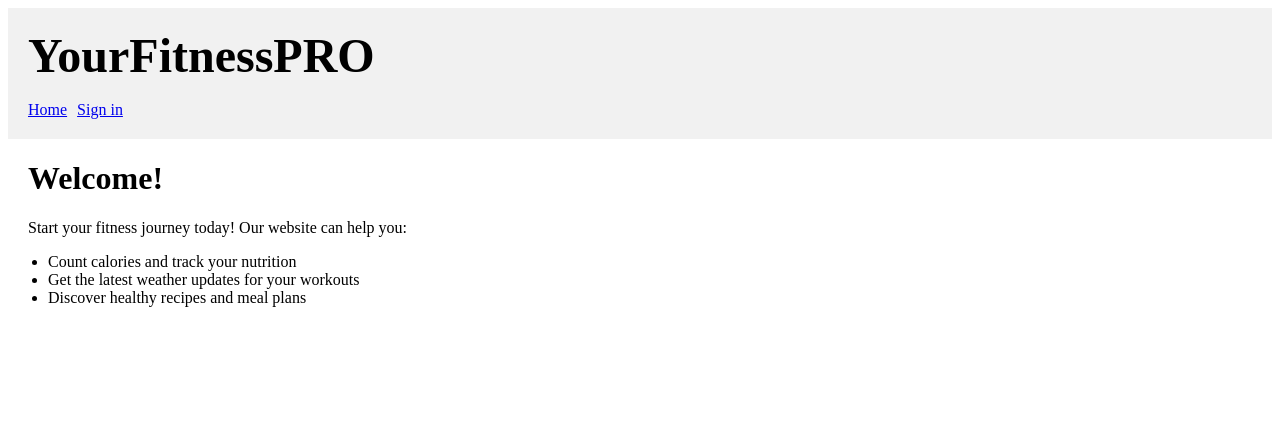
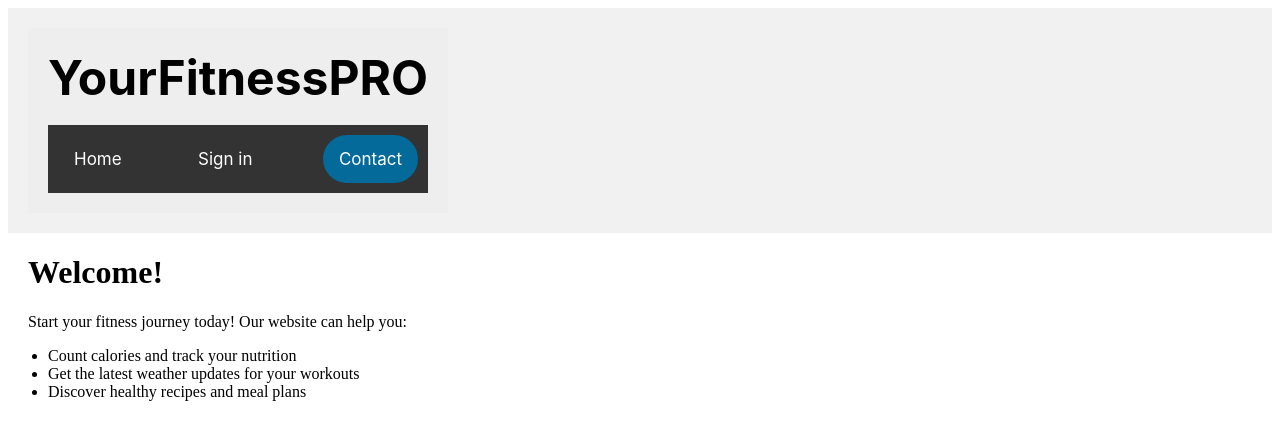
Before and after one commit to Isa-ac-hu/411-Project, a React (Create React App) app in the folder fitness/: page / in a window 1280 px wide. Shown: the top 440 px of the page. Built offline with nearby package versions, Linux system fonts and the light colour scheme; no server answers.

Commit message:
added CSS

```diff
--- a/fitness/src/App.css
+++ b/fitness/src/App.css
@@ -1,5 +1,5 @@
 .App {
-  text-align: center;
+  text-align: left;
 }
 
 .App-logo {
@@ -36,3 +36,76 @@
     transform: rotate(360deg);
   }
 }
+
+/*@font-face {*/
+/*  font-family: 'Inter';*/
+/*  src: url('/fitness/src/fonts/Inter-Regular.otf') format('truetype');*/
+/*  font-weight: normal;*/
+/*  font-style: normal;*/
+/*}*/
+nav {
+  overflow: hidden;
+  background-color: #333;
+}
+
+nav a {
+  float: left;
+  color: white;
+  text-align: center;
+  padding: 14px 16px;
+  text-decoration: none;
+  font-size: 17px;
+}
+
+nav a:hover {
+  background-color: #ddd;
+  color: black;
+}
+
+nav a.active {
+  background-color: #4CAF50;
+  color: white;
+}
+
+nav {
+  background-color: #333;
+  overflow: hidden;
+  padding: 10px;
+}
+
+nav ul {
+  list-style-type: none;
+  margin: 0;
+  padding: 0;
+  display: flex;
+  justify-content: space-between;
+  align-items: center;
+}
+
+nav li {
+  float: left;
+}
+
+nav li a {
+  font-family: Inter;
+  display: block;
+  color: white;
+  text-align: center;
+  padding: 14px 16px;
+  text-decoration: none;
+}
+
+nav li.contact {
+  border-radius: 50px;
+  background-color:#036a99;
+  padding: 0px;
+  margin-left: 10px;
+}
+
+nav li.contact:hover {
+  background-color: #ADD8E6;
+}
+
+nav li a:hover:not(.contact) {
+  background-color: #111;
+}
--- a/fitness/src/components/Navbar.jsx
+++ b/fitness/src/components/Navbar.jsx
@@ -1,6 +1,7 @@
 import React from 'react';
 import { Link } from 'react-router-dom';
 import { UserAuth } from '../context/AuthContext';
+import '../App.css';
 
 const Navbar = () => {
   const { user, logOut } = UserAuth();
@@ -14,26 +15,45 @@ const Navbar = () => {
   }
 
   return (
-    <div style={{ backgroundColor: '#f1f1f1' }} className='w-full'>
+
+      <div style={{display: 'flex', alignItems: 'center', justifyContent: 'space-between', padding: '20px', backgroundColor: '#eee', width: '100%'}}>
       <div className='flex justify-between p-4'>
         <div style={{ display: 'flex', alignItems: 'center' }}>
-          <h1 style={{ fontSize: '48px', margin: '0', fontWeight: 'bold' }}>YourFitnessPRO</h1>
+          <h1 style={{ fontSize: '48px', margin: '0', fontWeight: 'bold',  fontFamily: 'Inter' }}>YourFitnessPRO</h1>
         </div>
         <div>
           <br />
-          <Link style={{ marginLeft: '20' }} to='/'>Home</Link>
-          {user?.displayName ? (
-            <>
-              <Link style={{ marginLeft: '10px' }} to='/account'>Profile</Link>
-              <Link style={{ marginLeft: '10px' }} to='/signin' onClick={handleSignOut}>Sign out</Link>
-            </>
-          ) : (
-            <Link style={{ marginLeft: '10px' }} to='/signin'>Sign in</Link>
-          )}
+
+            <nav>
+                <ul>
+                    <li><Link to='/'>Home</Link></li>
+                    {user?.displayName ? (
+                        <>
+                            <li><Link to='/account'>Profile</Link></li>
+                            <li><Link to='/signin' onClick={handleSignOut}>Sign out</Link></li>
+                        </>
+                    ) : (
+                        <li><Link to='/signin'>Sign in</Link></li>
+                    )}
+                    <li className="contact"><Link to='/contact'>Contact</Link></li>
+                </ul>
+            </nav>
+
+
         </div>
       </div>
     </div>
   );
 };
-
+// function TopNav() {
+//   return (
+//       <nav>
+//         <a href="#home" className="active">Home</a>
+//         <a href="#about">About</a>
+//         <a href="#contact">Contact</a>
+//         <a href="#news">News</a>
+//         <a href="#blog">Blog</a>
+//       </nav>
+//   );
+// }
 export default Navbar;
```
Also changed, not shown: fitness/package.json (+5 -5 lines), fitness/src/fonts/Inter-Regular.otf (added), 1 other file (tests, documents, lock files or other folders).
